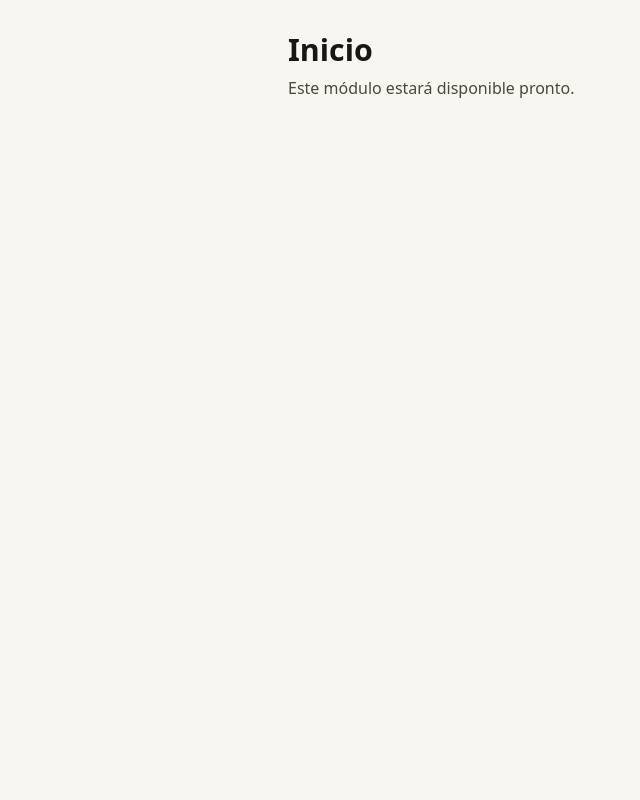
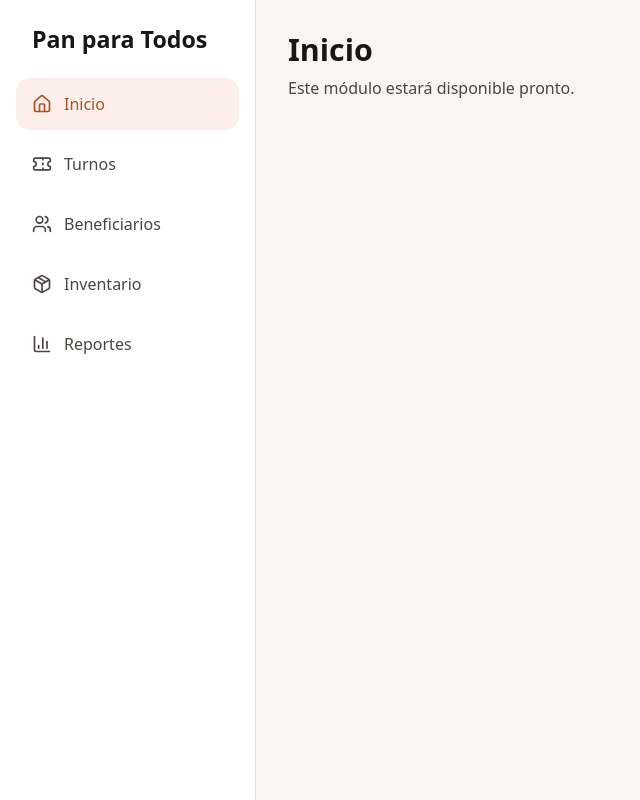
Before and after one commit to Comedor-Comunitario-Pan-para-todos/Frontend, a React (Vite) app: page / in a window 1280 px wide. Shown: the whole page, without its empty margins (0-640 px from the left). Built offline with nearby package versions, Linux system fonts and the light colour scheme.

Commit message:
Agrega el layout con la navegación principal

```diff
--- /dev/null
+++ b/src/app/layout/LayoutPrincipal.tsx
@@ -0,0 +1,13 @@
+import { Outlet } from 'react-router'
+import { NavegacionPrincipal } from './NavegacionPrincipal.tsx'
+
+export function LayoutPrincipal() {
+  return (
+    <div className="lg:pl-64">
+      <NavegacionPrincipal />
+      <main className="mx-auto w-full max-w-wide px-gutter pt-8 pb-24 md:px-8 lg:pb-8">
+        <Outlet />
+      </main>
+    </div>
+  )
+}
--- /dev/null
+++ b/src/app/layout/NavegacionPrincipal.tsx
@@ -0,0 +1,33 @@
+import { NavLink } from 'react-router'
+import { MODULOS } from '../modulos.ts'
+
+const CLASES_ENLACE =
+  'flex min-h-touch w-full flex-col items-center justify-center gap-0.5 rounded-md text-label font-medium transition duration-150 ease-press active:scale-99 lg:flex-row lg:justify-start lg:gap-3 lg:px-4 lg:text-body'
+
+function clasesEnlace({ isActive }: { readonly isActive: boolean }) {
+  const estado = isActive
+    ? 'bg-primary-soft text-primary'
+    : 'text-ink-secondary hover:bg-surface-hover'
+  return `${CLASES_ENLACE} ${estado}`
+}
+
+export function NavegacionPrincipal() {
+  return (
+    <nav
+      aria-label="Principal"
+      className="fixed inset-x-0 bottom-0 z-10 border-t border-hairline bg-surface px-1 pt-2 pb-safe lg:top-0 lg:right-auto lg:w-64 lg:border-t-0 lg:border-r lg:px-4 lg:py-6"
+    >
+      <p className="hidden px-4 pb-6 text-title font-semibold text-ink lg:block">Pan para Todos</p>
+      <ul className="flex gap-2 lg:flex-col">
+        {MODULOS.map(({ ruta, nombre, Icono }) => (
+          <li key={ruta} className="min-w-12 flex-auto lg:flex-none">
+            <NavLink to={ruta} end={ruta === '/'} className={clasesEnlace}>
+              <Icono aria-hidden="true" className="size-5" />
+              {nombre}
+            </NavLink>
+          </li>
+        ))}
+      </ul>
+    </nav>
+  )
+}
--- /dev/null
+++ b/src/app/modulos.ts
@@ -0,0 +1,9 @@
+import { ChartColumn, House, Package, Ticket, Users } from 'lucide-react'
+
+export const MODULOS = [
+  { ruta: '/', nombre: 'Inicio', Icono: House },
+  { ruta: '/turnos', nombre: 'Turnos', Icono: Ticket },
+  { ruta: '/beneficiarios', nombre: 'Beneficiarios', Icono: Users },
+  { ruta: '/inventario', nombre: 'Inventario', Icono: Package },
+  { ruta: '/reportes', nombre: 'Reportes', Icono: ChartColumn },
+]
--- a/src/app/rutas.tsx
+++ b/src/app/rutas.tsx
@@ -1,27 +1,17 @@
-import { Outlet, type RouteObject } from 'react-router'
+import type { RouteObject } from 'react-router'
+import { LayoutPrincipal } from './layout/LayoutPrincipal.tsx'
+import { MODULOS } from './modulos.ts'
 import { PaginaNoEncontrada } from './paginas/PaginaNoEncontrada.tsx'
 import { PaginaProximamente } from './paginas/PaginaProximamente.tsx'
-
-// Cada módulo reemplaza su página "Próximamente" cuando se construye su feature.
-const MODULOS = [
-  { path: 'turnos', nombre: 'Turnos' },
-  { path: 'beneficiarios', nombre: 'Beneficiarios' },
-  { path: 'inventario', nombre: 'Inventario' },
-  { path: 'reportes', nombre: 'Reportes' },
-]
 
 export const rutas: RouteObject[] = [
   {
     path: '/',
-    element: (
-      <main className="mx-auto w-full max-w-content px-gutter py-8 md:px-8">
-        <Outlet />
-      </main>
-    ),
+    element: <LayoutPrincipal />,
     children: [
-      { index: true, element: <PaginaProximamente modulo="Inicio" /> },
-      ...MODULOS.map(({ path, nombre }) => ({
-        path,
+      // Cada módulo reemplaza su página "Próximamente" cuando se construye su feature.
+      ...MODULOS.map(({ ruta, nombre }) => ({
+        path: ruta,
         element: <PaginaProximamente modulo={nombre} />,
       })),
       { path: '*', element: <PaginaNoEncontrada /> },
```
Also changed, not shown: 1 other file (tests, documents, lock files or other folders).
